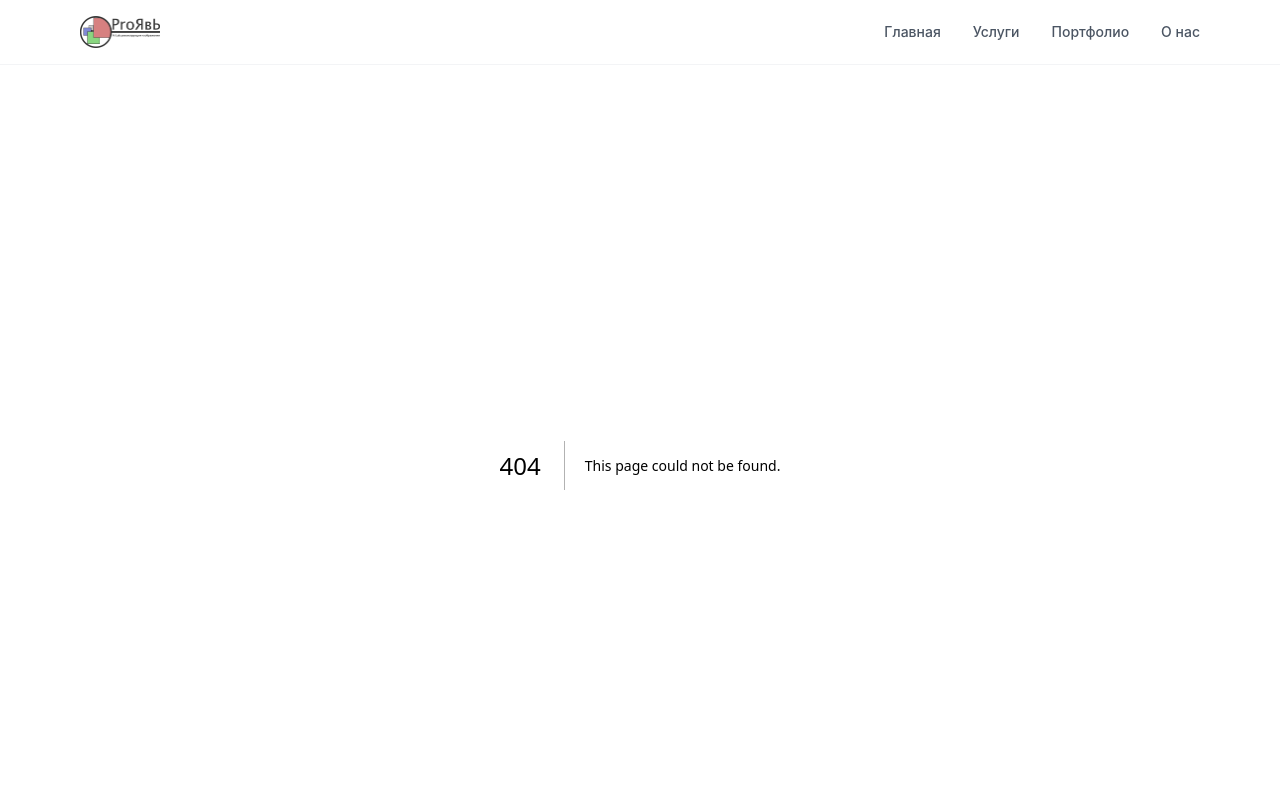
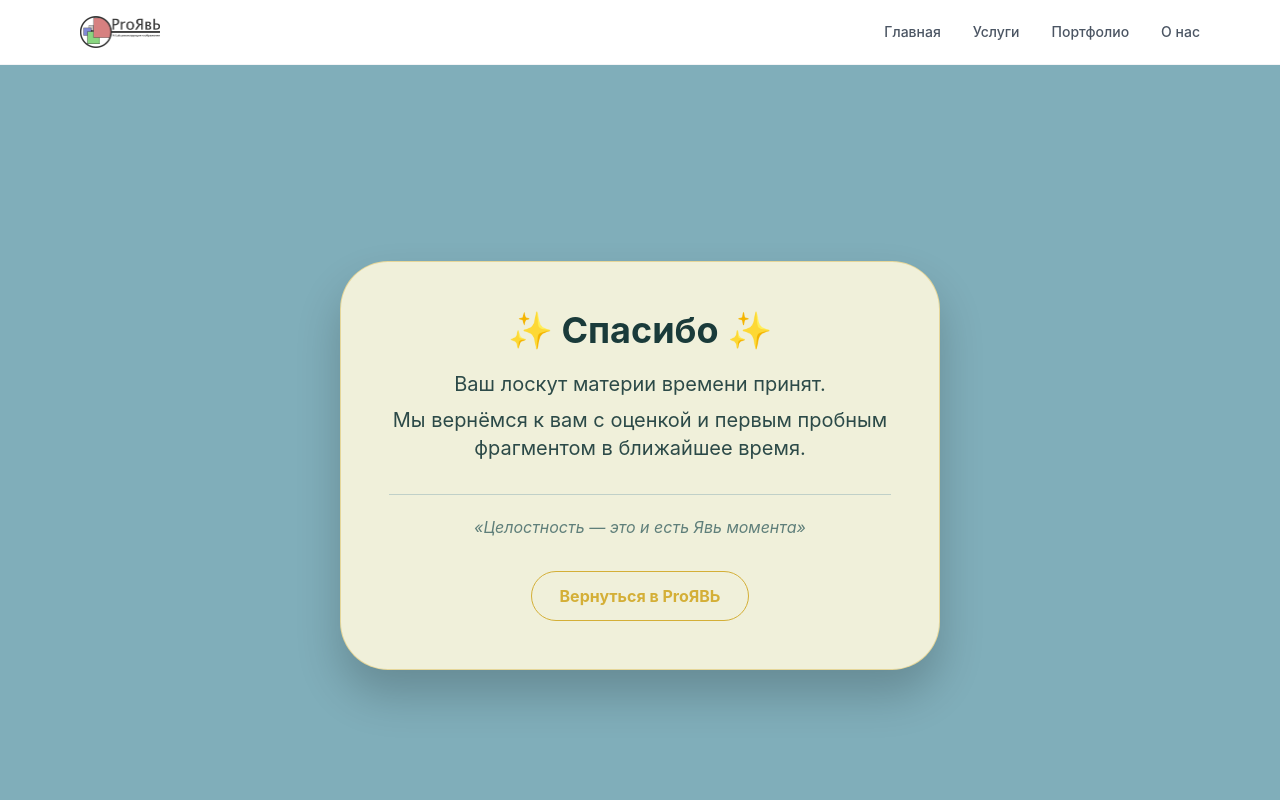
Before and after one commit to proyavi-art/site-proyavi-art, a Next.js app: page /spasibo in a window 1280 px wide. Before the commit this address had no page. Shown: the top 800 px of the page. Built offline with nearby package versions, Linux system fonts and the light colour scheme.

Commit message:
окно спасибо формы отправки

```diff
--- /dev/null
+++ b/app/spasibo/page.tsx
@@ -0,0 +1,30 @@
+import Link from "next/link";
+
+export default function Spasibo() {
+  return (
+    <div className="min-h-screen bg-[#80AEBA] flex items-center justify-center px-4 py-12">
+      <div className="max-w-[600px] w-full bg-[#F0F0DA] p-10 md:p-12 rounded-[48px] text-center shadow-[0_25px_45px_rgba(0,0,0,0.2)] border border-[rgba(212,175,55,0.4)]">
+        <h1 className="text-[#1A3B3A] text-3xl md:text-4xl font-bold mb-5">
+          ✨ Спасибо ✨
+        </h1>
+        <p className="text-[#2C4A48] text-lg md:text-xl leading-relaxed mb-2">
+          Ваш лоскут материи времени принят.
+        </p>
+        <p className="text-[#2C4A48] text-lg md:text-xl leading-relaxed mb-8">
+          Мы вернёмся к вам с оценкой и первым пробным фрагментом в ближайшее время.
+        </p>
+
+        <div className="italic text-[#5F7F7A] border-t border-[#C0D0C8] pt-5 mb-8 text-base">
+          «Целостность — это и есть Явь момента»
+        </div>
+
+        <Link
+          href="/"
+          className="inline-block text-[#D4AF37] font-bold border border-[#D4AF37] px-7 py-3 rounded-[60px] hover:bg-[#D4AF37] hover:text-[#1A1A1A] transition-colors"
+        >
+          Вернуться в ProЯВЬ
+        </Link>
+      </div>
+    </div>
+  );
+}
```
